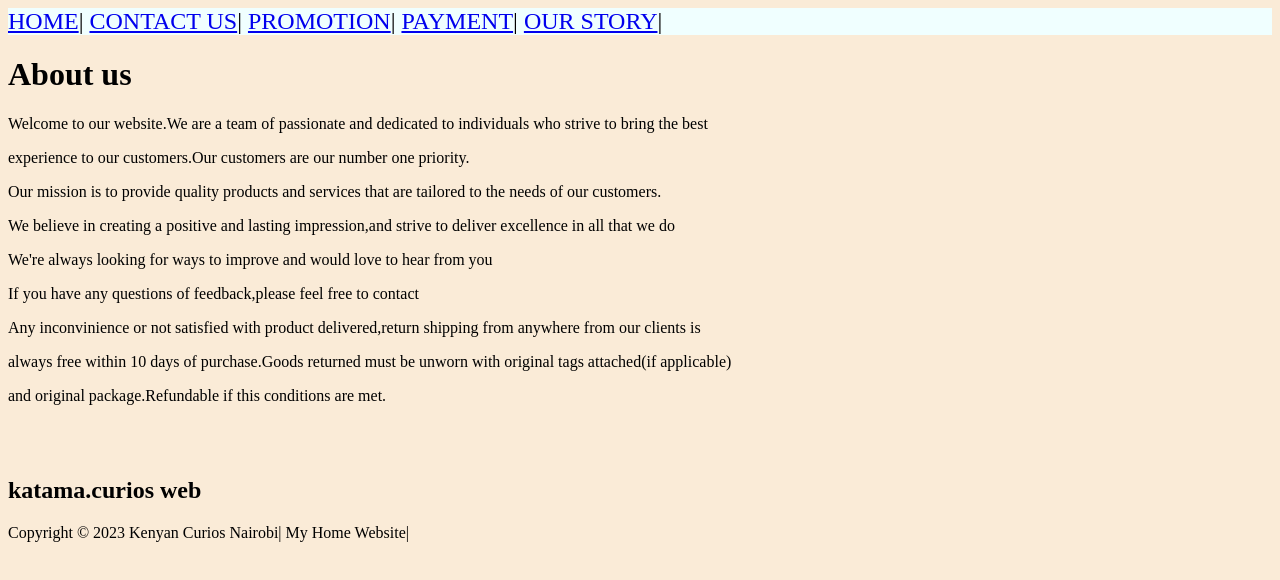
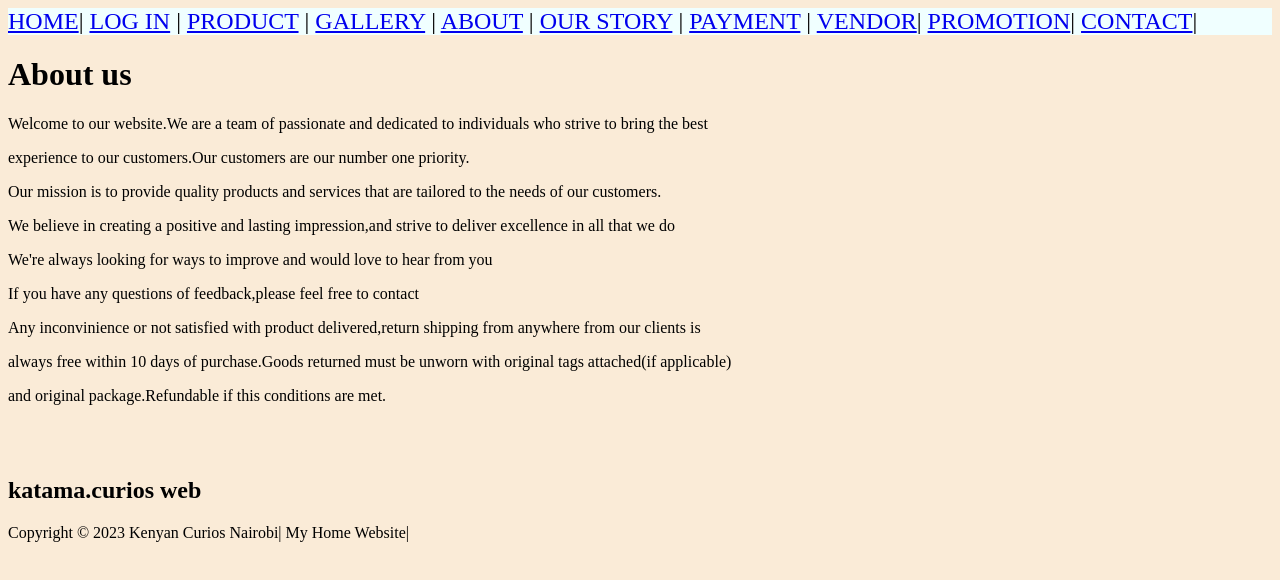
Before and after one commit to katamaken/Web-design, a plain HTML site: page About us.html in a window 1280 px wide. Drawn offline with Linux system fonts and the light colour scheme.

Commit message:
Update About us.html

```diff
--- a/About us.html
+++ b/About us.html
@@ -17,10 +17,15 @@
         </style>
         <nav>
             <a href="index.html">HOME</a>|
-            <a href="contact.html">CONTACT US</a>|
+             <a href="log in.html">LOG IN</a> |
+             <a href="our product.html">PRODUCT</a> |
+             <a href="gallery.html">GALLERY</a> |
+             <a href="about us.html">ABOUT</a> |
+             <a href="our story.html">OUR STORY</a> |
+             <a href="payment.html">PAYMENT</a> |
+            <a href="vendor.html">VENDOR</a>|
             <a href="Offers.html">PROMOTION</a>|
-            <a href="payment.html">PAYMENT</a>|
-            <a href="our story.html">OUR STORY</a>|
+            <a href="contact.html">CONTACT</a>|
           </nav>
     </head>
     <body>
```
